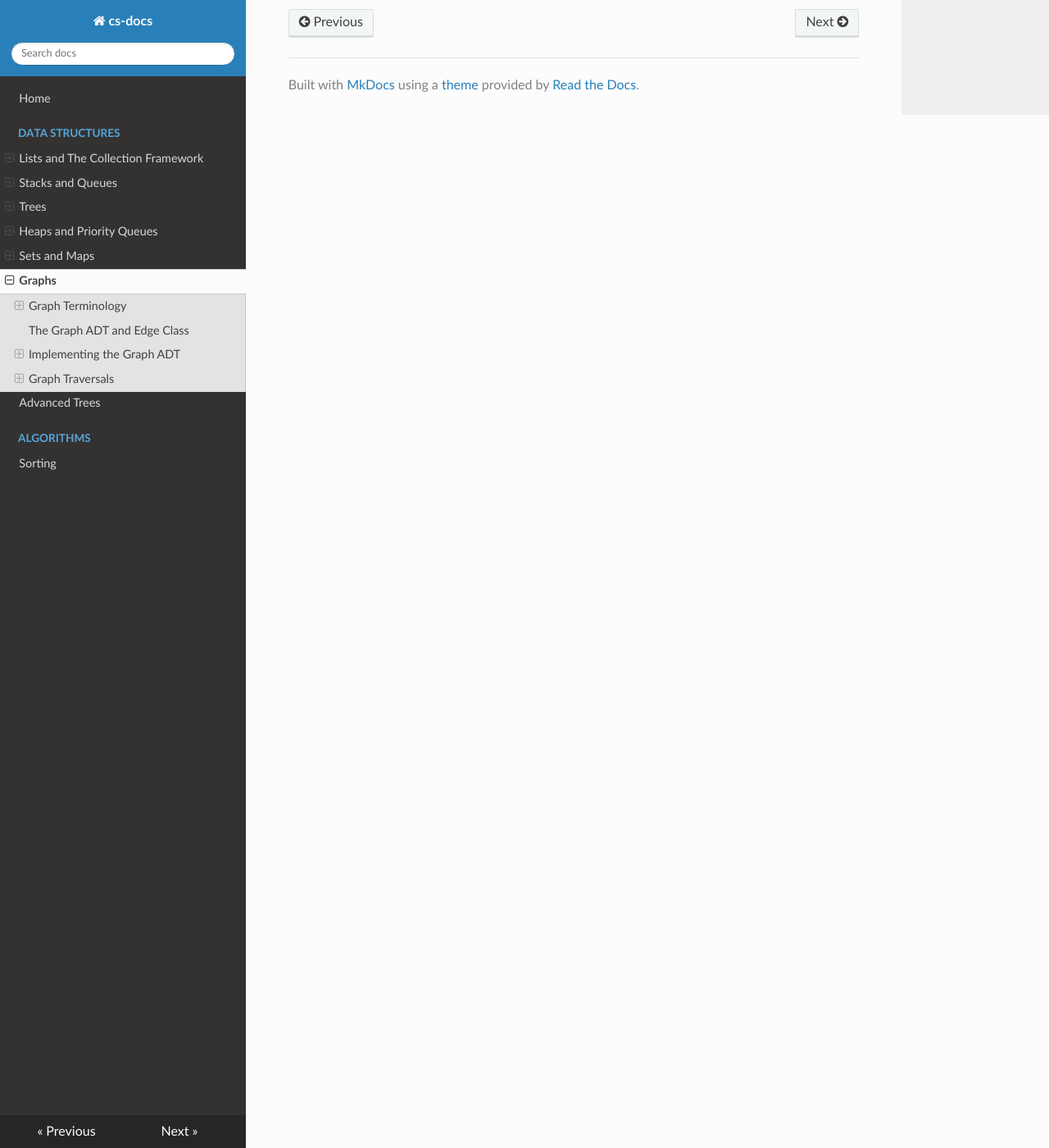
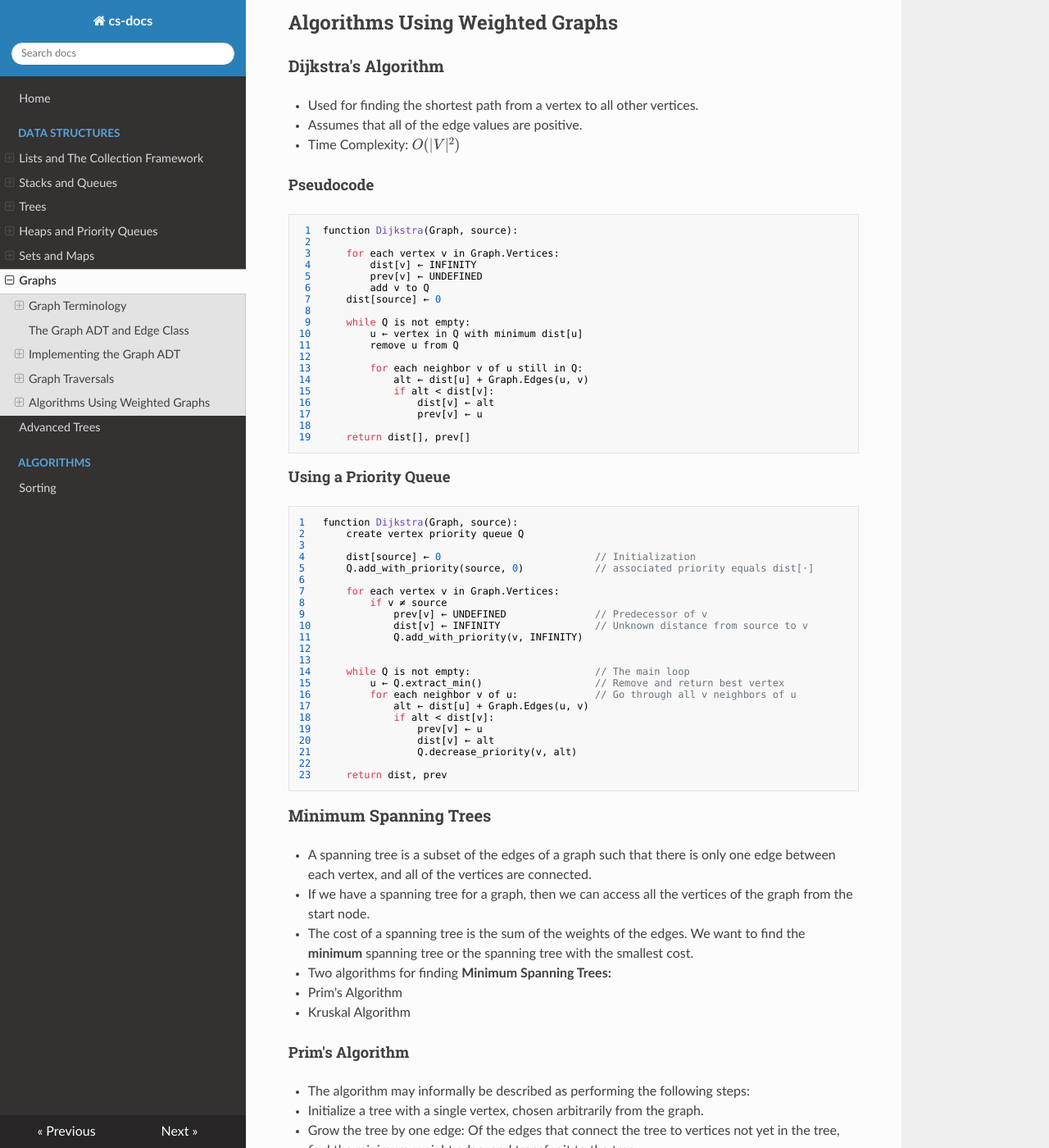
Before and after one commit to barandenizkorkmaz/cs-docs, an MkDocs documentation site: the page built from docs/data-structures/chp6-graphs/6-1-graphs.md, in a window 1280 px wide and 1400 px high, scrolled down 13721 px. Shown: the whole window at 82% size. Built offline with MkDocs 1.6.1, drawn with Linux system fonts in a browser that asks for light colours; nearby versions of some CDN libraries; formulas are drawn with MathJax 3; some of the changed text lies outside the part shown.

Commit message:
update src files

````diff
--- a/docs/data-structures/chp6-graphs/6-1-graphs.md
+++ b/docs/data-structures/chp6-graphs/6-1-graphs.md
@@ -743,3 +743,108 @@ public class TopologicalSort {
 ```
 
 - **NOTE:** To keep **DepthFirstSearch** class simple, we don't add any data objects for storing discovery and finish orders. One can keep track of finish orders to output topological sort correctly.
+
+
+
+## Algorithms Using Weighted Graphs
+
+### Dijkstra's Algorithm
+
+- Used for finding the shortest path from a vertex to all other vertices.
+- Assumes that all of the edge values are positive.
+
+- Time Complexity: $O(|V|^2)$
+
+#### Pseudocode
+
+```java
+ 1  function Dijkstra(Graph, source):
+ 2
+ 3      for each vertex v in Graph.Vertices:
+ 4          dist[v] ← INFINITY
+ 5          prev[v] ← UNDEFINED
+ 6          add v to Q
+ 7      dist[source] ← 0
+ 8
+ 9      while Q is not empty:
+10          u ← vertex in Q with minimum dist[u]
+11          remove u from Q
+12
+13          for each neighbor v of u still in Q:
+14              alt ← dist[u] + Graph.Edges(u, v)
+15              if alt < dist[v]:
+16                  dist[v] ← alt
+17                  prev[v] ← u
+18
+19      return dist[], prev[]
+```
+
+
+
+#### Using a Priority Queue
+
+```java
+1   function Dijkstra(Graph, source):
+2       create vertex priority queue Q
+3
+4       dist[source] ← 0                          // Initialization
+5       Q.add_with_priority(source, 0)            // associated priority equals dist[·]
+6
+7       for each vertex v in Graph.Vertices:
+8           if v ≠ source
+9               prev[v] ← UNDEFINED               // Predecessor of v
+10              dist[v] ← INFINITY                // Unknown distance from source to v
+11              Q.add_with_priority(v, INFINITY)
+12
+13
+14      while Q is not empty:                     // The main loop
+15          u ← Q.extract_min()                   // Remove and return best vertex
+16          for each neighbor v of u:             // Go through all v neighbors of u
+17              alt ← dist[u] + Graph.Edges(u, v)
+18              if alt < dist[v]:
+19                  prev[v] ← u
+20                  dist[v] ← alt
+21                  Q.decrease_priority(v, alt)
+22
+23      return dist, prev
+```
+
+
+
+### Minimum Spanning Trees
+
+- A spanning tree is a subset of the edges of a graph such that there is only one edge between each vertex, and all of the vertices are connected.
+- If we have a spanning tree for a graph, then we can access all the vertices of the graph from the start node.
+- The cost of a spanning tree is the sum of the weights of the edges. We want to find the **minimum** spanning tree or the spanning tree with the smallest cost.
+- Two algorithms for finding **Minimum Spanning Trees:**
+  - Prim's Algorithm
+  - Kruskal Algorithm
+
+
+
+#### Prim's Algorithm
+
+- The algorithm may informally be described as performing the following steps:
+  1. Initialize a tree with a single vertex, chosen arbitrarily from the graph.
+  2. Grow the tree by one edge: Of the edges that connect the tree to vertices not yet in the tree, find the minimum-weight edge, and transfer it to the tree.
+  3. Repeat step 2 (until all vertices are in the tree).
+
+```java
+Initialize S with the start vertex, s, and V–S with the remaining vertices.
+for all v in V–S
+	Set p[v] to s.
+	if there is an edge (s, v)
+		Set d[v] to w(s, v).
+	else
+		Set d[v] to ∞.
+while V–S is not empty
+	for all u in V–S, find the smallest d[u].
+	Remove u from V–S and add it to S.
+	Insert the edge (u, p[u]) into the spanning tree.
+	for all v in V–S
+		if w(u, v) < d[v]
+            Set d[v] to w(u, v).
+            Set p[v] to u.
+```
+
+- Time Complexity: $O(|V|^2)$
````
Also changed, not shown: 2 other files.
